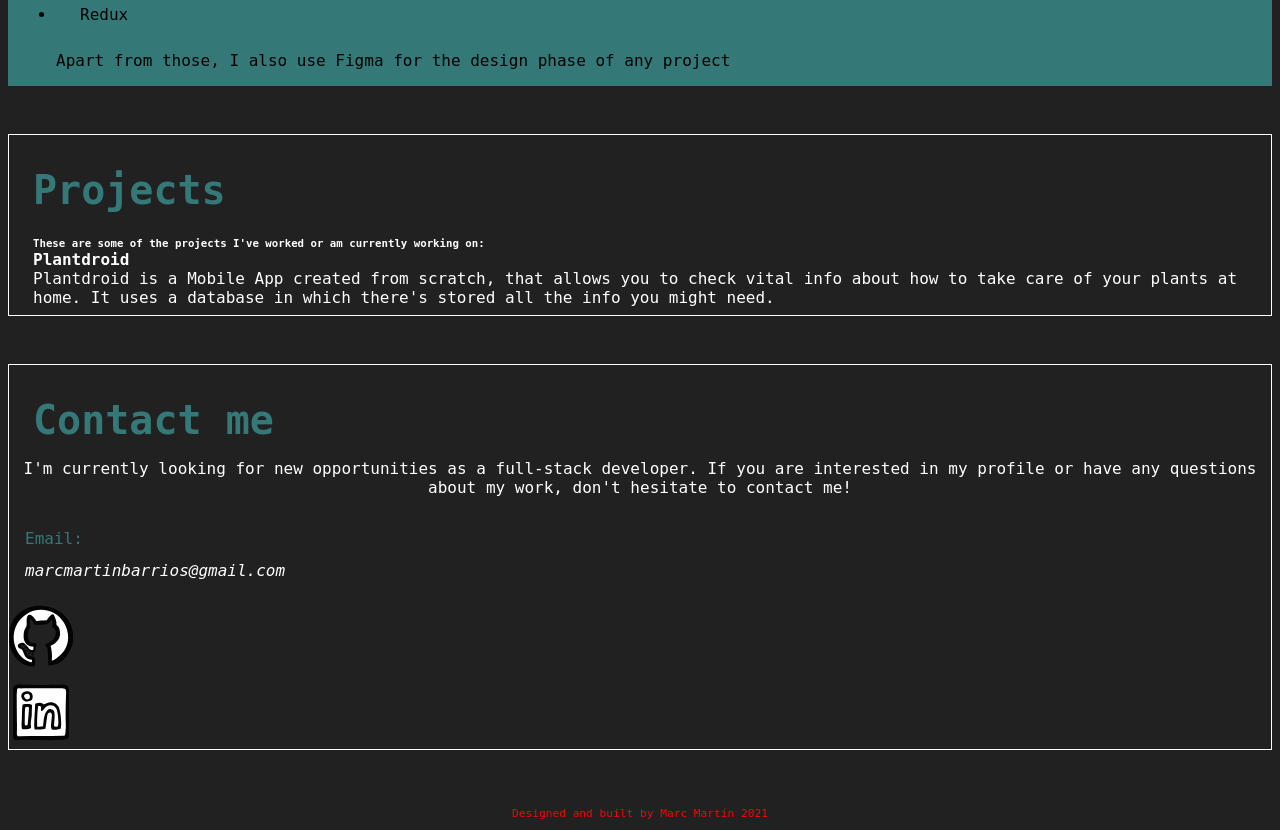
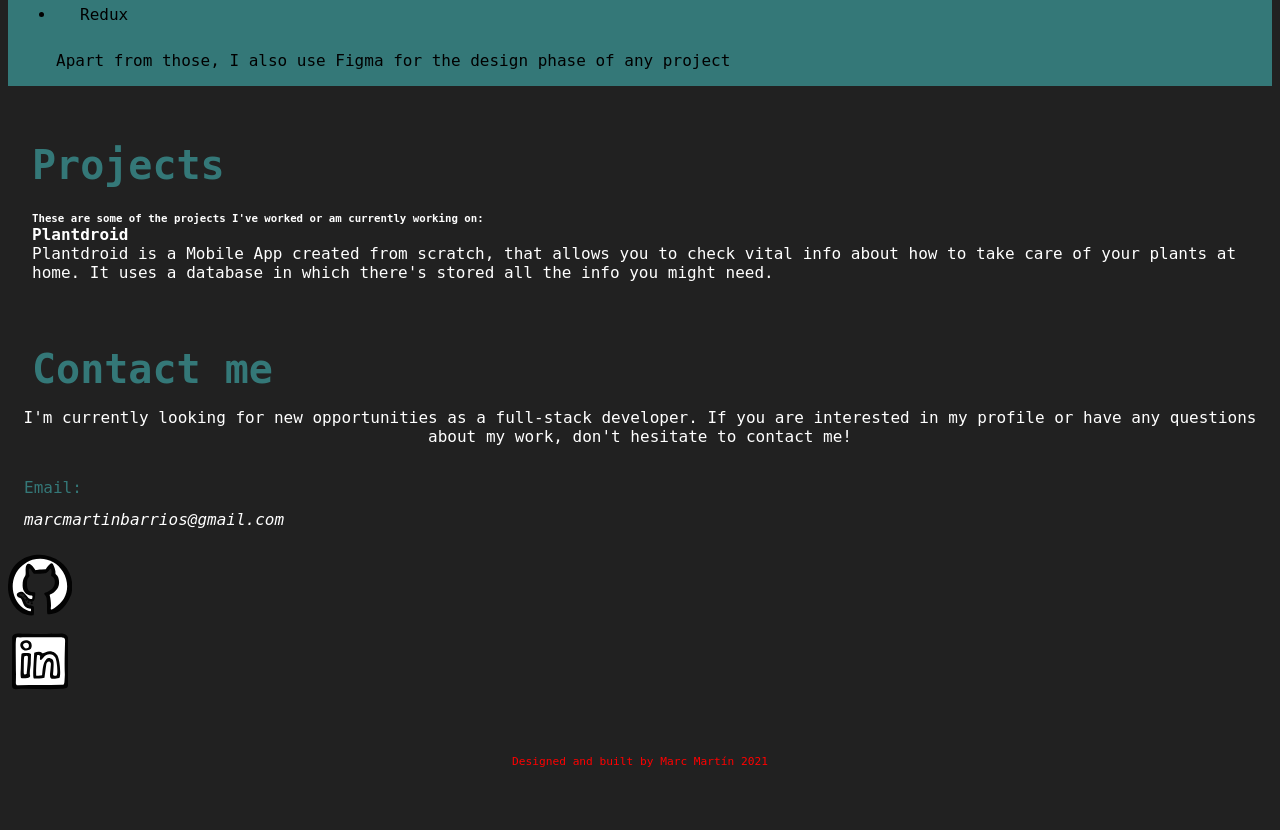
Before and after one commit to MarcMB89/portfolio, a React (Create React App) app: page / in a window 1280 px wide. Shown: the part 980-1810 px from the top of the page. After the commit the page ends 1758 px from the top, so only its background shows below. Built offline with nearby package versions, Linux system fonts and the light colour scheme; a web font is replaced by a local one.

Commit message:
Delete container border

```diff
--- a/src/components/Contact/contactStyle.css
+++ b/src/components/Contact/contactStyle.css
@@ -1,6 +1,5 @@
 .contact__section {
   margin: 0 .5rem 3rem 0.5rem;
-  border: 1px solid white;
   }
 
   .contact__section-title {
--- a/src/components/Project-List/projects.css
+++ b/src/components/Project-List/projects.css
@@ -1,6 +1,5 @@
 .projects__container {
   margin: 0 .5rem 3rem 0.5rem;
-  border: 1px solid white;
   }
 
 .projects__title {
```
